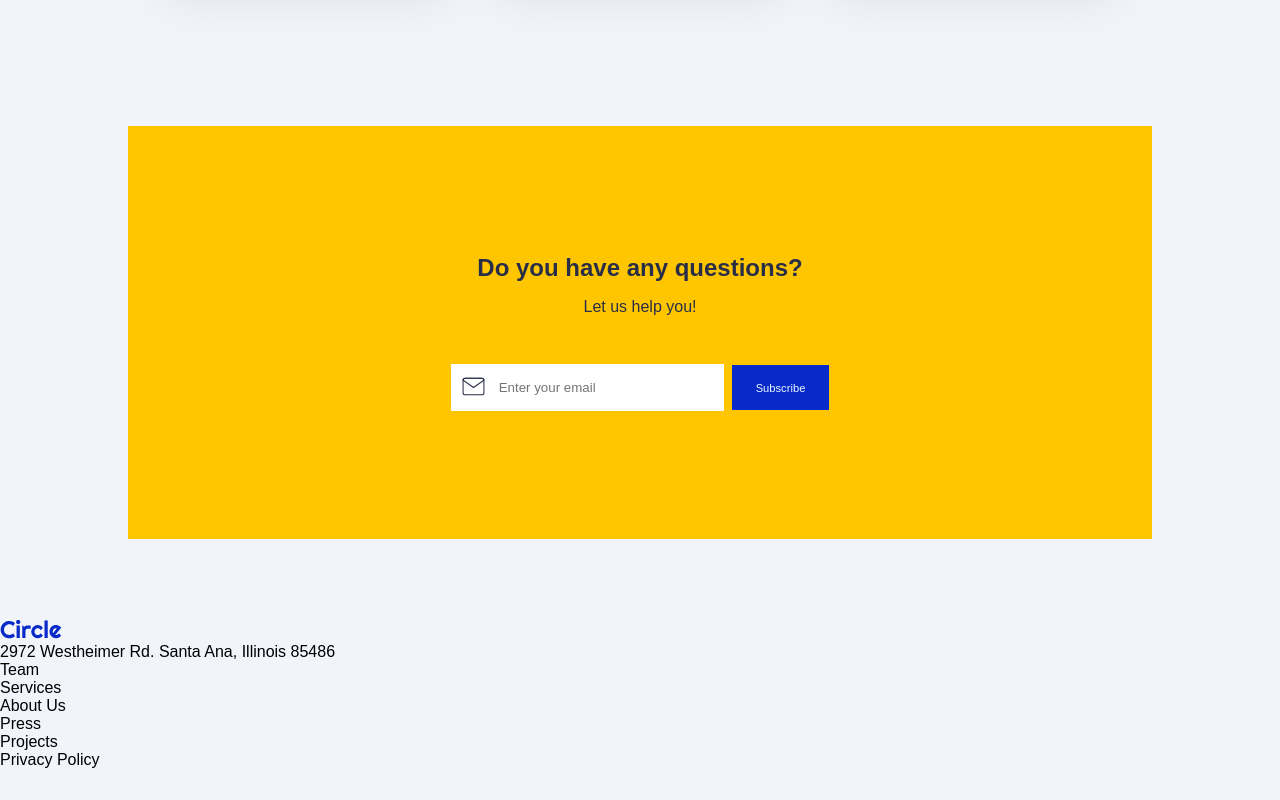
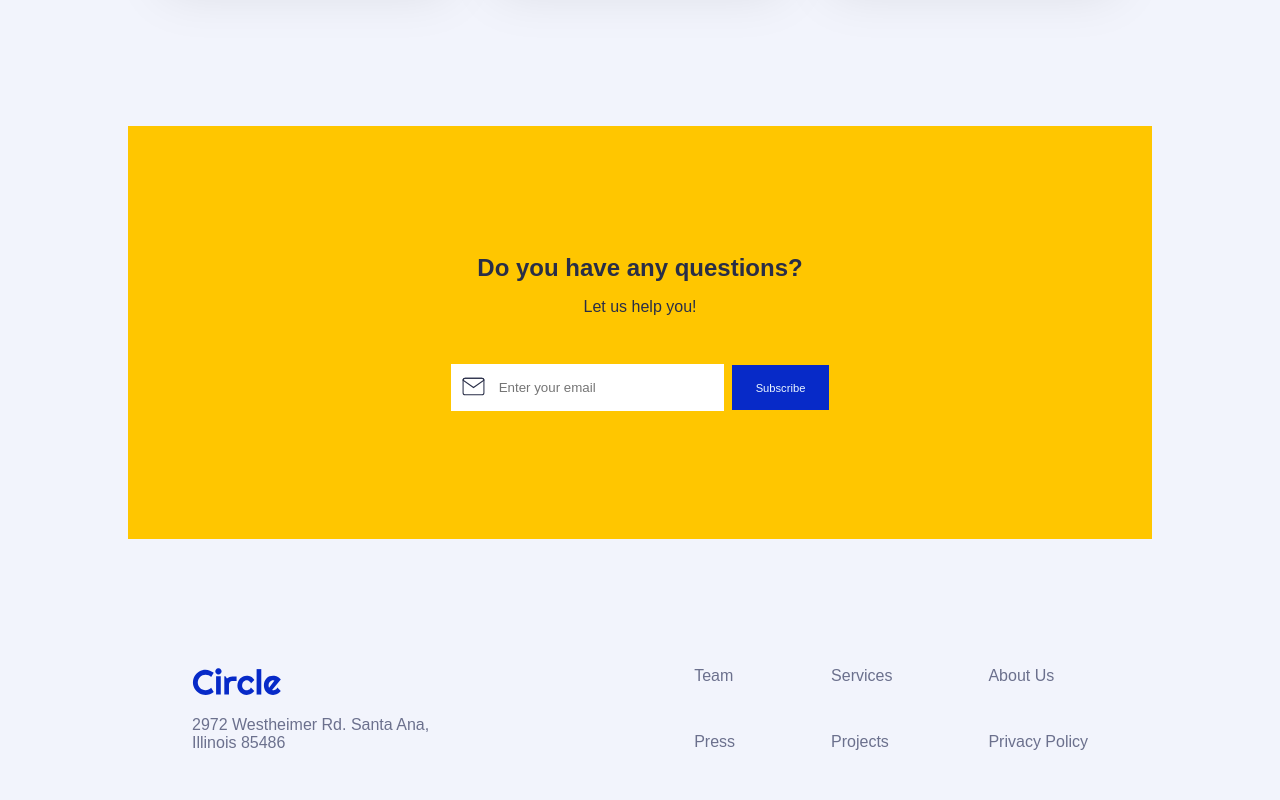
Before and after one commit to iamluismoran/Proyecto-N-1, a plain HTML site: page 1. home/index.html in a window 1280 px wide. Shown: the part 2604-3404 px from the top of the page. Before the commit the page ends 3373 px from the top, so only its background shows below. Drawn offline with Linux system fonts and the light colour scheme.

Commit message:
estructura css de footer

```diff
--- a/1. home/index.html
+++ b/1. home/index.html
@@ -14,8 +14,8 @@
             </div>
             <ul class="menu">
                 <li><a href="index.html">Home</a></li>
-                <li><a href="projects/1.html">Projects</a></li>
-                <li><a href="">Services</a></li>
+                <li><a href="#projects">Projects</a></li>
+                <li><a href="#services">Services</a></li>
             </ul>
             <a href="#contact" class="nav-button">Contact Us</a>
         </nav>
@@ -60,7 +60,7 @@
             </div>
         </section>
 
-        <section class="projects-grid">
+        <section id="projects" class="projects-grid">
             <h2>Recent
                 Projects</h2>
             <div class="projects-card">
@@ -91,7 +91,7 @@
                 We really enjoyed working with you.”</h3>
         </section>
 
-        <section class="services-grid">
+        <section id="services" class="services-grid">
             <h2>Our Services</h2>
             <div class="service-cards">
                 <div class="service-icon">
@@ -154,7 +154,7 @@
             <li>Services</li>
             <li>About Us</li>
             <li>Press</li>
-            <li>Projects</li>
+            <li><a href="#projects">Projects</a></li>
             <li>Privacy Policy</li>
         </ul>
     </footer>
--- a/1. home/style.css
+++ b/1. home/style.css
@@ -368,3 +368,49 @@ form{
     top: 10px;
     width: 25px;
 }
+
+.footer-container{
+    color: #6b708d;
+    display: flex;
+    justify-content: space-between;
+    align-items: flex-start;
+    padding: 3rem 12rem;
+    flex-wrap: wrap;
+}
+
+.footer-logo img{
+    width: 90px;
+    margin-bottom: 1rem;
+}
+
+.footer-logo p{
+    white-space: pre-line;
+}
+
+.footer-container ul{
+    list-style: none;
+    display: grid;
+    grid-template-columns: repeat(3, auto);
+    gap: 3rem 6rem;
+    padding: 0;
+    margin: 0;
+}
+
+.footer-container ul li a{
+    text-decoration: none;
+    color: #6b708d;
+    transition: 1s ease;
+}
+
+.footer-container ul li a:hover{
+    color: #0623a1;
+}
+
+.footer-container ul li{
+    transition: 1s ease;
+}
+
+.footer-container ul li:hover{
+    color: #0623a1;
+    cursor: pointer;
+}
```
